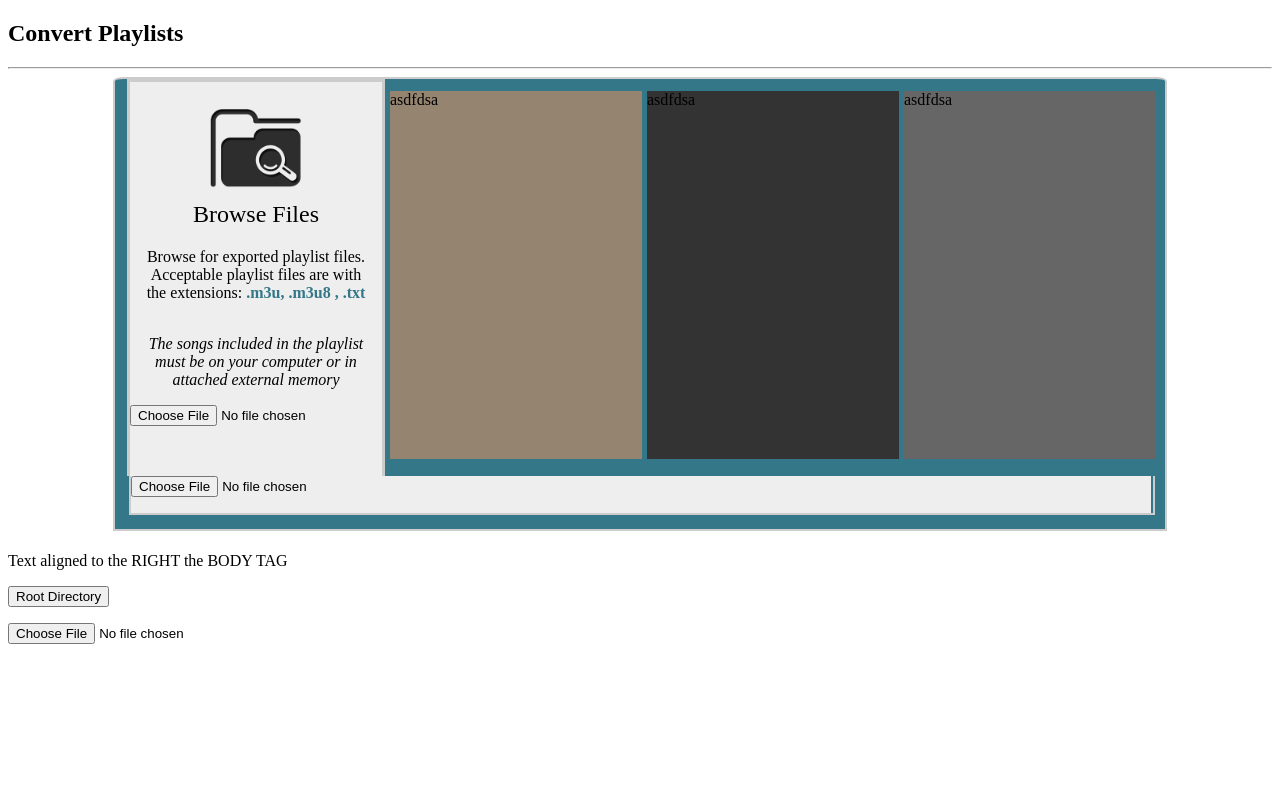
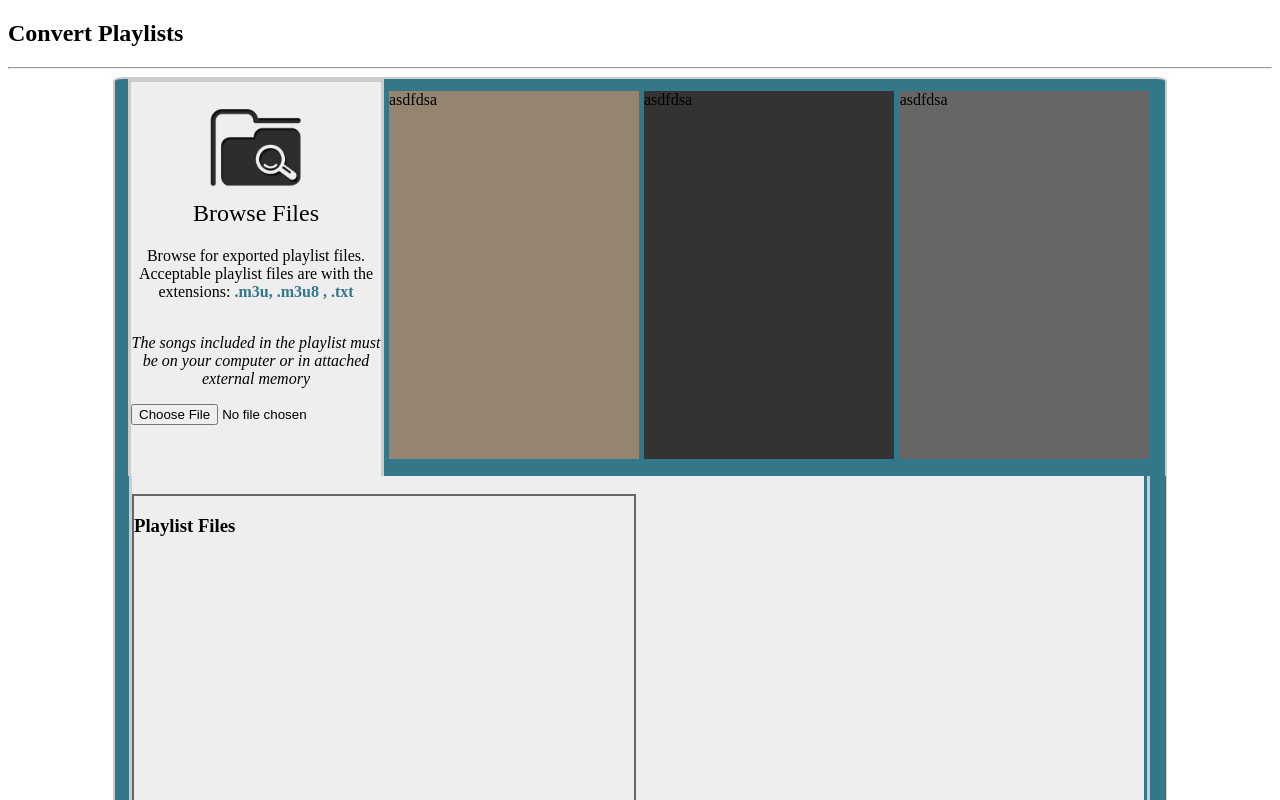
Before and after one commit to nglenno18/playlist_conversion, a website: page public/index.html in a window 1280 px wide. Both pictures are taken after a click on the element ".m3u, .m3u8". Shown: the top 800 px of the page. Drawn offline with nearby package versions, Linux system fonts and the light colour scheme; no server answers.

Commit message:
dynamically adjust width of bottom body

```diff
--- a/public/css/styles.css
+++ b/public/css/styles.css
@@ -6,21 +6,21 @@
 }
 
 #section-image{
-  width: 40%;
+  width: 100px;
   margin: 0 auto;
   padding: 0px;
 }
 #section-header{
   color:black;
   margin: 0 auto;
-  width: 100%;
+  /*width: 100%;*/
   padding-top: 5%;
   font-weight: normal;
   padding-bottom: 5px;
 }
 #section-summary{
   margin: 0 auto;
-  width: 90%;
+  /*width: 90%;*/
   padding-top: 15px;
   font-weight:normal;
 }
@@ -38,16 +38,26 @@
   border: 3px #CCCCCC solid;
   /*border-bottom: 0px;*/
   height: 99%;
-  width: 24%;
+  /*width: 24%;*/
   /*width: 28%;*/
   float:left;
-  margin-left: 5px;
+  /*margin-left: 5px;*/
   margin-top: 0px;
+}
+.section-spacing{
+  border: 1px #CCCCCC solid!important;
+  /*border-bottom: 0px;*/
+  height: 99%;
+  /*width: 24%;*/
+  /*width: 28%;*/
+  float:left;
+  /*margin-left: 5px;*/
+  /*margin-left: px!important;*/
 }
 .visited{
   border: 3px #CCCCCC solid;
   height: 99% !important;
-  width: 24%;
+  /*width: 24%;*/
   /*width: 28%;*/
   float:left;
   margin-left: 5px;
@@ -79,24 +89,38 @@
 }
 #bottom_body{
   border: 14px #378 solid;
+  border-left-width: 14px;
+  /*border-right-width: 20px;*/
   /*background-color: #eeeeee;*/
   border-top: none;
   padding-top: 0px;
   visibility: inherit;
 }
 #bottom_body_border{
-  border: 2px #CCCCCC solid;
+  border: 3px #CCCCCC solid;
   border-top: 0px;
   width: 100%;
   height: 100%
   margin: 0 auto;
 }
-#bottom_body p{
+#body_width{
+  height: 100%;
+  display: inline-block;
+}
+
+#playlist_box{
+  border: 2px #666666 solid;
+  width: 500px;
+  height: 600px;
+
+  /*float: left;*/
+}
+/*#bottom_body p{
   padding: 0px;
   margin-top:0px;
-}
+}*/
 .section{
-  width: 24%;
+  width: 250px;
   height:92%;
   float:left;
   margin-left: 5px;
@@ -106,7 +130,7 @@
   border: 3px #CCCCCC solid;
   border-bottom: 0px;
   height: 99%;
-  width: 24%;
+  width: 250px;
   /*width: 28%;*/
   float:left;
   margin-left: 5px;
@@ -114,7 +138,7 @@
 }
 #section1{
   background-color: #eeeeee;
-  margin-left: 12px;
+  margin-left: 13px;
 }
 #section2{
   /*background-color: #b9a38b;*/
--- a/public/index.html
+++ b/public/index.html
@@ -15,6 +15,7 @@
   <hr>
 
   <div id="main_body">
+    <div id="body_width">
       <a class="section" id="section1">
         <h2 id="section-header" align="center"><img id="section-image" src="images/browse-folder.png"/><br>Browse Files</h2>
         <div>
@@ -36,26 +37,31 @@
 
       </a>
 
-    <div class="section" id="section2" onclick="sectionClicked()">
+      <a class="section" id="section2" onclick="sectionClicked()">
         asdfdsa
+      </a>
+
+
+      <a class="section" id="section3">
+        asdfdsa
+      </a>
+
+      <a class="section" id="section4">
+        asdfdsa
+      </a>
+    </div>
   </div>
 
 
-    <div class="section" id="section3">
-      asdfdsa
-    </div>
-
-    <div class="section" id="section4">
-      asdfdsa
-    </div>
-  </div>
 
   <div id="bottom_body_container">
+    <div id="bottom_body">
+      <div id="bottom_body_border">
+        <br>
+        <div id="playlist_box">
+          <h3>Playlist Files</h3>
 
-    <div id="bottom_body">
-
-      <div id="bottom_body_border">
-        <p><input id="fileDialog" type="file" accept=".m3u, .m3u8, .txt" nwworkingdir="C:\"/></p>
+        </div>
       </div>
     </div>
   </div>
--- a/public/js/index.js
+++ b/public/js/index.js
@@ -6,13 +6,12 @@ socket.on('connect', function(){
 
 
 jQuery('.section').on('click', function(e){
-  console.log(e);
   var sectionid = e.currentTarget.id;
   console.log('\n\nID is: ', e.currentTarget.id);
   resetSections();
   if($('#bottom_body_container').css("visibility")=="collapse"){
     if($(e.currentTarget).css("margin-top")=="0px") {
-      console.log('Bottom plane was collapsed, should expand');
+      // console.log('Bottom plane was collapsed, should expand');
       var color = $(e.currentTarget).css("background-color");
       console.log('\nCOLOR: ', color);
 
@@ -32,14 +31,58 @@ jQuery('.section').on('click', function(e){
 
 });
 
+jQuery('.section').hover(function(e){
+  var sectionid = e.currentTarget;
+  console.log(sectionid);
+
+  if($('#bottom_body_container').css("visibility")!="collapse" &&
+  sectionid.id !="section4"){
+
+    $(e.currentTarget).addClass("section-spacing");
+  }
+  if(sectionid.id=="section4"){
+    $('#section4').css("margin-left", "5px");
+  }else{
+    // $('#section4').css("margin-left","5px");
+  }
+
+}, function(e){
+  resetSpacing();
+  $('#section4').css("margin-left","5.7px");
+});
+
+jQuery('body').on('mouseover', function(){
+  var width = $('#body_width').width();
+  width = width - 19;
+  var strwidth = "" + width + "px";
+  console.log('\n\n\nWIDTH IS :', strwidth);
+  $('#bottom_body').css("width", strwidth);
+  width = 1037 - width;
+  console.log('\n\n\nWIDTH IS :', width);
+
+  $('#bottom_body').css("border-right-width", width);
+
+})
+
 var resetSections = function(){
   console.log('RESETTING ALL SECTIONS');
   $('#section1').removeClass("highlighted-section");
+  $('#section1').removeClass("section-spacing");
   $('#section1').addClass("section");
   $('#section2').removeClass("highlighted-section");
+  $('#section2').removeClass("section-spacing");
   $('#section2').addClass("section");
   $('#section3').removeClass("highlighted-section");
+  $('#section3').removeClass("section-spacing");
   $('#section3').addClass("section");
   $('#section4').removeClass("highlighted-section");
+  $('#section4').removeClass("section-spacing");
   $('#section4').addClass("section");
 }
+var resetSpacing = function(){
+  console.log('RESETTING spacing');
+  $('#section1').removeClass("section-spacing");
+  $('#section2').removeClass("section-spacing");
+  $('#section3').removeClass("section-spacing");
+  $('#section4').removeClass("section-spacing");
+}
```
Lines whose indentation alone changed are shown as unchanged.
